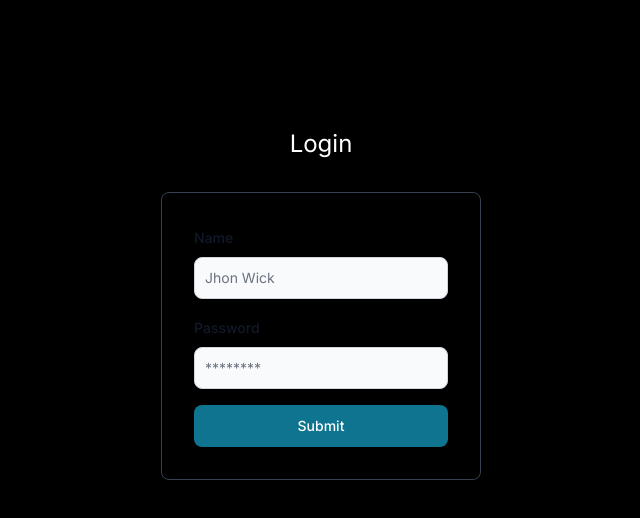
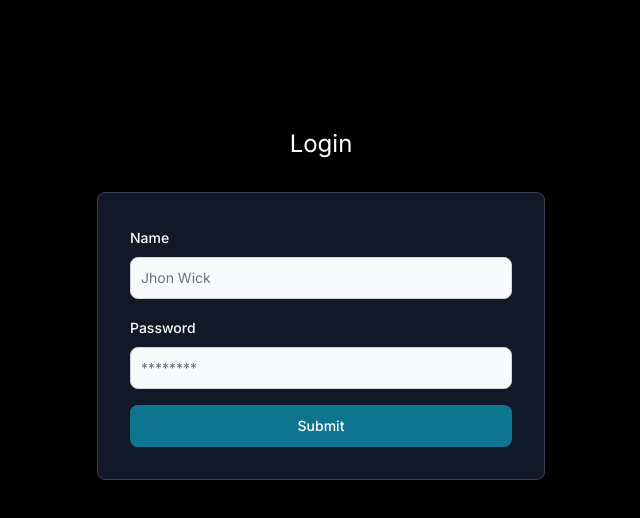
Before and after one commit to microboxlabs/nextjs-metrics-viewer, a Next.js app in the folder nextjs-metrics-viewer/: page / in a window 1280 px wide. Shown: the top 518 px of the page, without its empty margins (319-959 px from the left). Built offline with nearby package versions, Linux system fonts and the light colour scheme.

Commit message:
login styled & secret for testing

```diff
--- a/nextjs-metrics-viewer/components/LoginForm.tsx
+++ b/nextjs-metrics-viewer/components/LoginForm.tsx
@@ -23,11 +23,11 @@ export default function LoginForm() {
   };
 
   return (
-    <div className="w-1/4 rounded-lg border border-gray-700 p-8">
-      <form className="flex max-w-md flex-col gap-4" action={formAction}>
+    <div className="w-full max-w-md rounded-lg border border-gray-700 bg-gray-900 p-8">
+      <form className="flex flex-col gap-4" action={formAction}>
         <div>
           <div className="mb-2 block">
-            <Label htmlFor="name" value="Name" />
+            <Label className="text-white" htmlFor="name" value="Name" />
           </div>
           <TextInput
             id="name"
@@ -39,7 +39,7 @@ export default function LoginForm() {
         </div>
         <div>
           <div className="mb-2 block">
-            <Label htmlFor="password" value="Password" />
+            <Label className="text-white" htmlFor="password" value="Password" />
           </div>
           <TextInput
             id="password"
```
Also changed, not shown: 1 other file (tests, documents, lock files or other folders).
